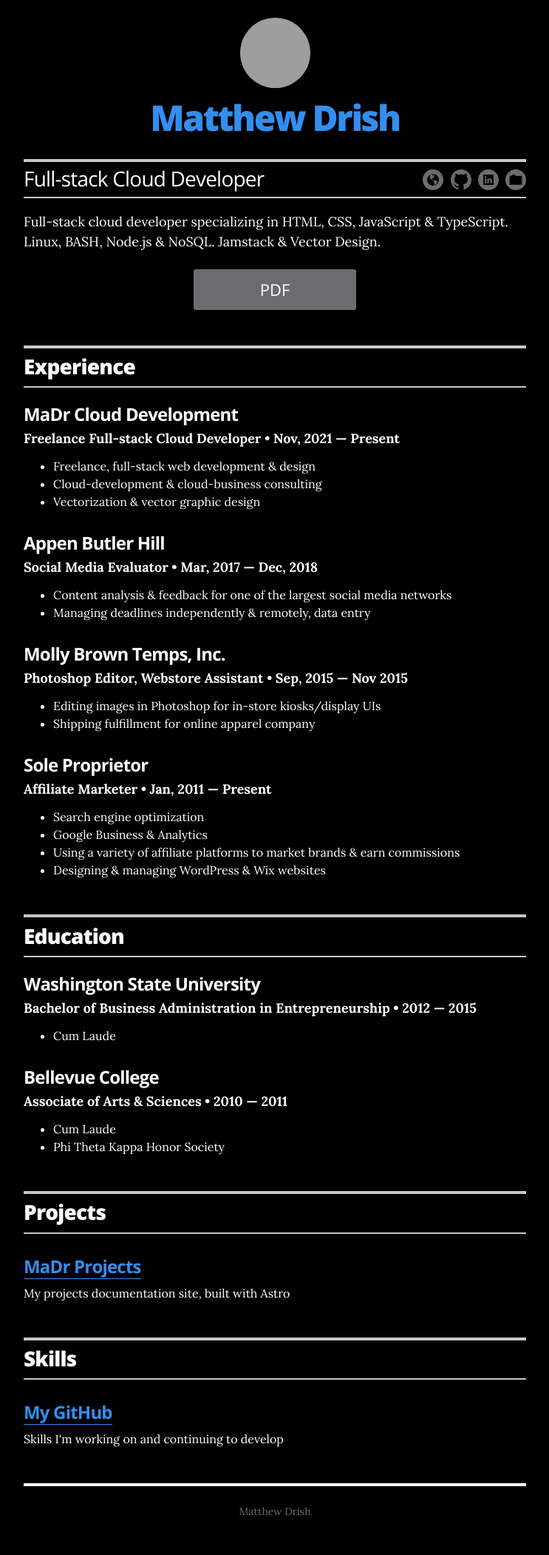
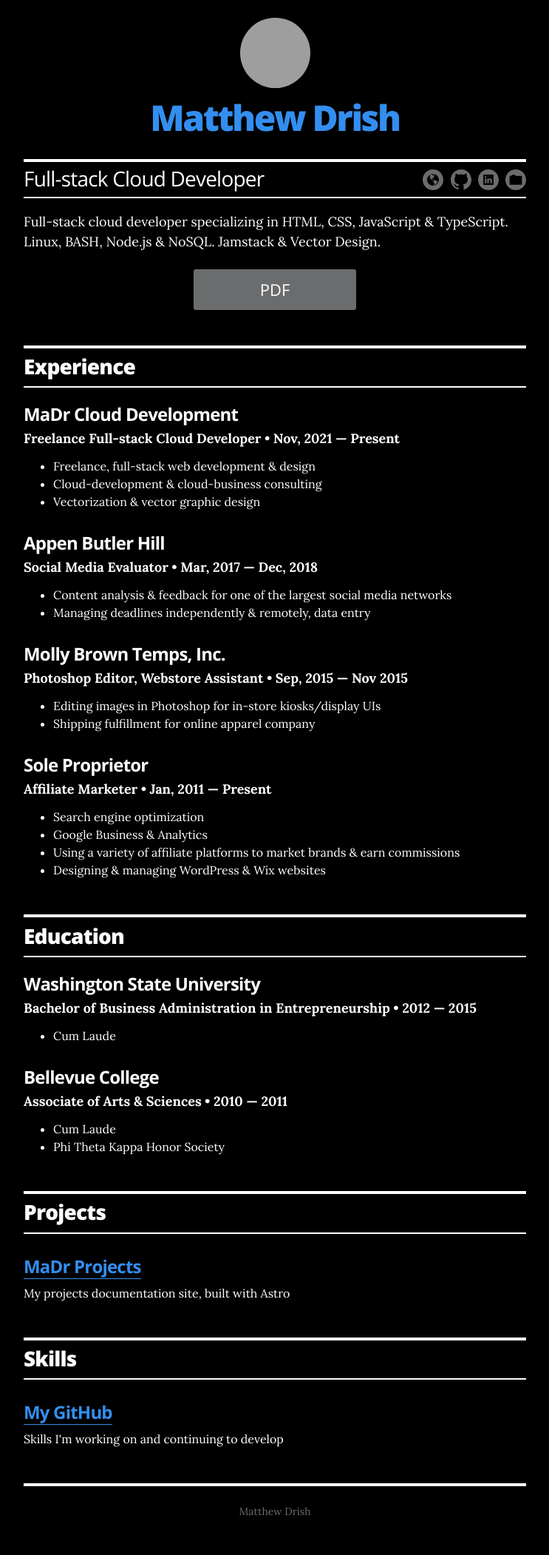
Before and after one commit to MaDrCloudDev/MaDrCloudDev.github.io, a Jekyll site: the page built from index.html, in a window 1280 px wide. Shown: the whole page at 74% size, without its empty margins (268-1011 px from the left). Built offline with Jekyll 4.4.1, drawn with Linux system fonts in a browser that asks for light colours; grey boxes are pictures that could not be loaded.

Commit message:
Update _mixins.scss

```diff
--- a/_sass/_mixins.scss
+++ b/_sass/_mixins.scss
@@ -91,13 +91,13 @@
 // layout
 
 @mixin section_border {
-  border-top: 4px solid #c7c7c7;
-  border-bottom: 2px solid #c7c7c7;
+  border-top: 4px solid white;
+  border-bottom: 2px solid white;
   padding: .2rem 0 .4rem;
 }
 
 @mixin section_border_thin {
-  border-top: 1px solid #c7c7c7;
-  border-bottom: 1px solid #c7c7c7;
+  border-top: 1px solid white;
+  border-bottom: 1px solid white;
   padding: .2rem 0 .2rem;
 }
```
